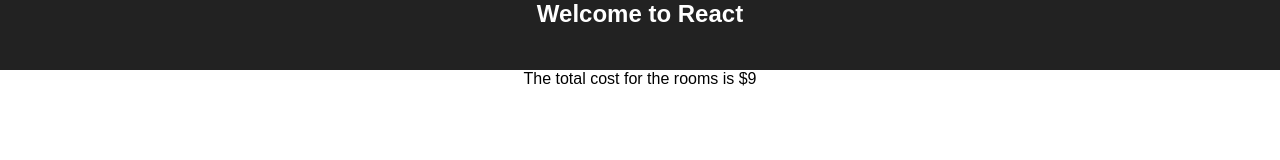
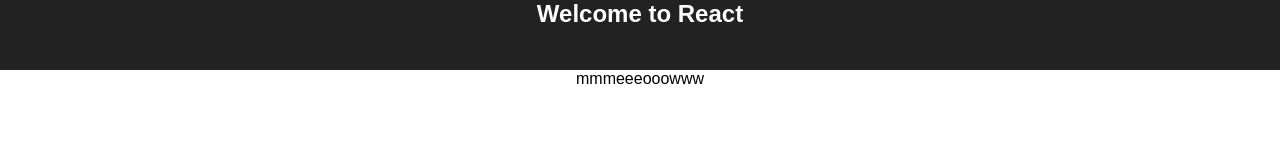
Before and after one commit to MrAaronCasanova/algo, a React (Create React App) app: page / in a window 1280 px wide. Shown: the part 120-280 px from the top of the page. Built offline with nearby package versions, Linux system fonts and the light colour scheme.

Commit message:
added AllLongestStrings

```diff
--- /dev/null
+++ b/src/components/algo-widgets/AllLongestStrings.js
@@ -0,0 +1,32 @@
+const AllLongestStrings = ({ inputArray, children }) => {
+  let maxLength = Math.max(...inputArray.map(str => str.length));
+
+  return children(inputArray.filter(str => str.length === maxLength));
+};
+
+export default AllLongestStrings;
+
+//* ------ Usage ------ *//
+/*
+<AllLongestStrings
+  inputArray={['mmm', '**', 'eee', 'ooo', '_', 'www', '!']}
+>
+  {longestStrings => (
+    <div>
+      {longestStrings.map((str, i) => <span key={i}>{str}</span>)}
+    </div>
+  )}
+</AllLongestStrings>
+*/
+
+// -------- Coding360 Approach --------- //
+// let maxLength = 0;
+// inputArray.forEach(str => {
+//   if (maxLength < str.length) maxLength = str.length;
+// });
+
+// inputArray = inputArray.filter(str => str.length === maxLength);
+
+// return children(inputArray);
+
+// https://app.codesignal.com/arcade/intro/level-3/fzsCQGYbxaEcTr2bL/solutions/73vJ8j8bEwRp9SGPr
--- a/src/components/playground/AlgoPlayground.js
+++ b/src/components/playground/AlgoPlayground.js
@@ -1,14 +1,18 @@
 import React, { Component } from 'react';
-import MatrixElementsSum from './../algo-widgets/MatrixElementsSum';
+import AllLongestStrings from './../algo-widgets/AllLongestStrings';
 class AlgoPlayground extends Component {
   render() {
     return (
       <div>
-        <MatrixElementsSum matrix={[[0, 1, 1, 2], [0, 5, 0, 0], [2, 0, 3, 3]]}>
-          {priceTotal => (
-            <div>The total cost for the rooms is ${priceTotal}</div>
+        <AllLongestStrings
+          inputArray={['mmm', '**', 'eee', 'ooo', '_', 'www', '!']}
+        >
+          {longestStrings => (
+            <div>
+              {longestStrings.map((str, i) => <span key={i}>{str}</span>)}
+            </div>
           )}
-        </MatrixElementsSum>
+        </AllLongestStrings>
       </div>
     );
   }
```
